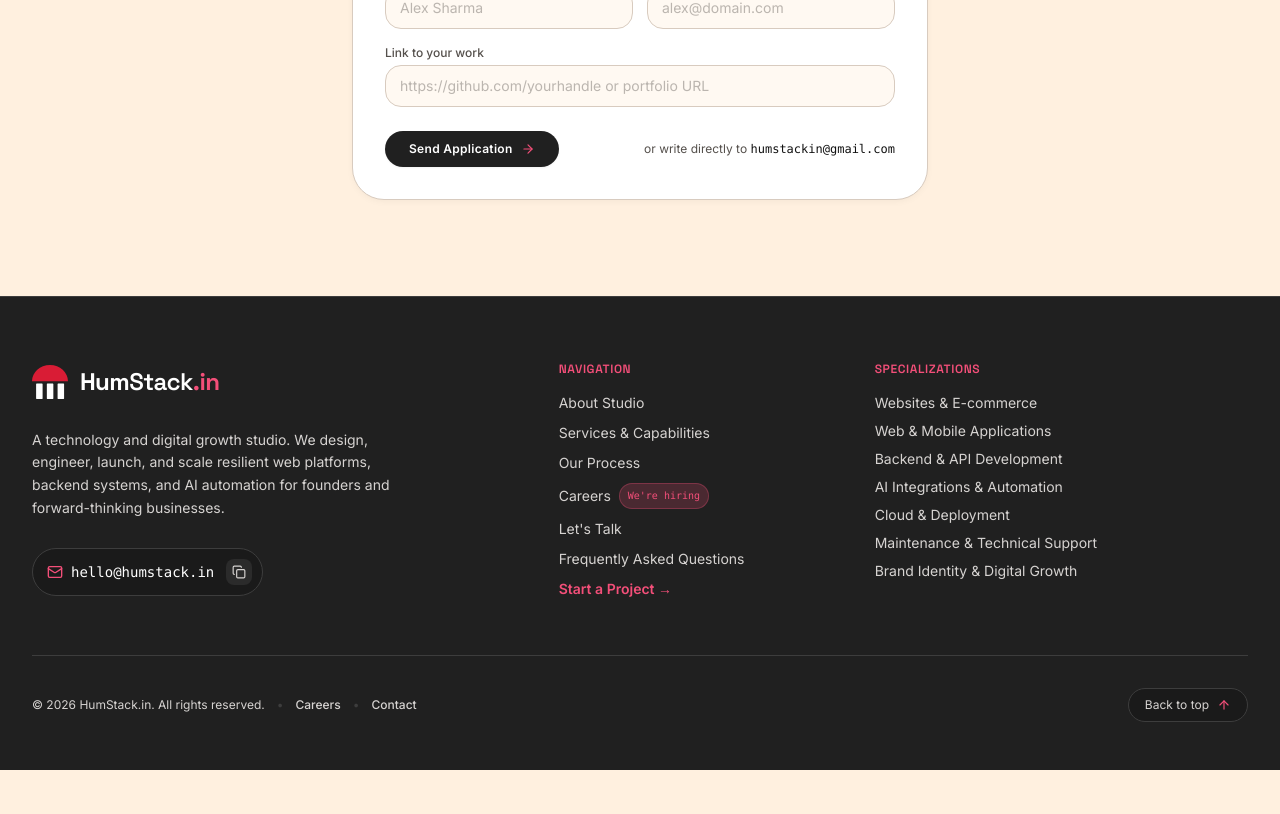
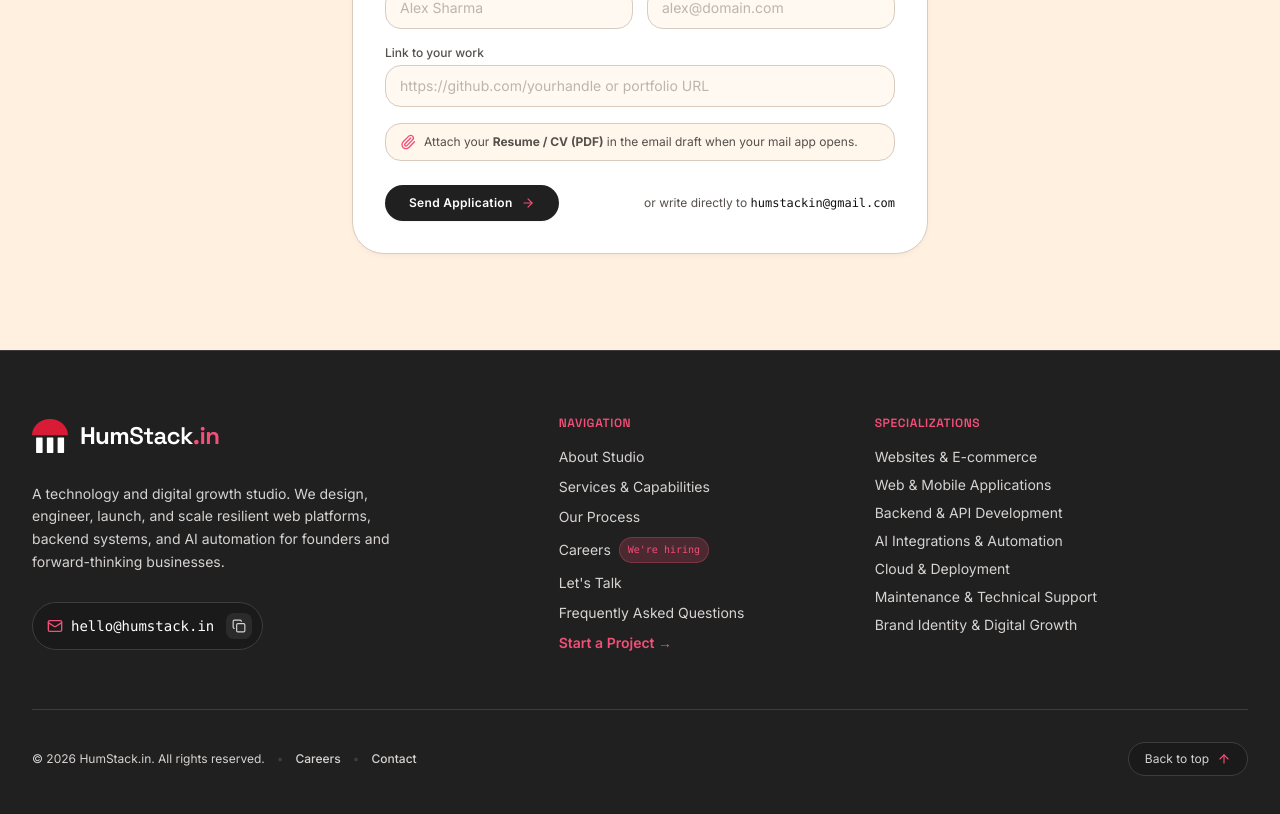
Before and after one commit to Shantanux0/Launch, a React (Vite) app: page /careers in a window 1280 px wide. Shown: the part 2280-3094 px from the top of the page. Before the commit the page ends 3050 px from the top, so only its background shows below. Built offline with nearby package versions, Linux system fonts and the light colour scheme.

Commit message:
Add resume attachment prompt in email draft and careers apply form

```diff
--- a/src/pages/CareersPage.tsx
+++ b/src/pages/CareersPage.tsx
@@ -9,7 +9,8 @@ import {
   Cpu,
   Compass,
   ChevronDown,
-  ChevronUp
+  ChevronUp,
+  Paperclip
 } from 'lucide-react';
 
 interface Role {
@@ -102,7 +103,7 @@ export const CareersPage: React.FC = () => {
   const handleApplyClick = (roleTitle: string) => {
     const subject = encodeURIComponent(`Application: ${roleTitle}`);
     const body = encodeURIComponent(
-      `Hi HumStack team,\n\nI'm applying for the ${roleTitle} role.\n\nName: \nGitHub / Portfolio: \n`
+      `Hi HumStack team,\n\nI'm applying for the ${roleTitle} role.\n\nName: \nGitHub / Portfolio: \n\n[Please attach your Resume / CV (PDF) to this email before sending]\n`
     );
     window.location.href = `mailto:humstackin@gmail.com?subject=${subject}&body=${body}`;
   };
@@ -113,7 +114,7 @@ export const CareersPage: React.FC = () => {
 
     const subject = encodeURIComponent(`Open Track Application: ${name}`);
     const body = encodeURIComponent(
-      `Hi HumStack team,\n\nI would love to explore opportunities with HumStack.\n\nName: ${name}\nEmail: ${email}\nPortfolio / Work Link: ${portfolioLink}\n`
+      `Hi HumStack team,\n\nI would love to explore opportunities with HumStack.\n\nName: ${name}\nEmail: ${email}\nPortfolio / Work Link: ${portfolioLink}\n\n[Attached: Resume / CV (PDF)]\n(Please attach your resume PDF to this email)\n`
     );
     window.location.href = `mailto:humstackin@gmail.com?subject=${subject}&body=${body}`;
 
@@ -340,9 +341,13 @@ export const CareersPage: React.FC = () => {
                   Email Draft Opened!
                 </h3>
                 <p className="text-secondary text-sm max-w-sm mx-auto leading-relaxed">
-                  Your mail app opened with your details prefilled for <strong className="text-primary font-mono">humstackin@gmail.com</strong>. Just press send in your email client!
+                  Your mail app opened addressed to <strong className="text-primary font-mono">humstackin@gmail.com</strong>.
+                  <br />
+                  <span className="inline-block mt-2 font-medium text-coral">
+                    📎 Remember to attach your Resume / CV (PDF) to the email before hitting send!
+                  </span>
                 </p>
-                <div className="pt-1">
+                <div className="pt-2">
                   <button
                     type="button"
                     onClick={() => {
@@ -403,6 +408,14 @@ export const CareersPage: React.FC = () => {
                   />
                 </div>
 
+                {/* Resume Attachment Note */}
+                <div className="flex items-center gap-2 px-3.5 py-2.5 rounded-xl bg-cream/60 border border-cream-border text-xs text-secondary">
+                  <Paperclip className="w-4 h-4 text-coral flex-shrink-0" />
+                  <span>
+                    Attach your <strong>Resume / CV (PDF)</strong> in the email draft when your mail app opens.
+                  </span>
+                </div>
+
                 <div className="pt-2 flex flex-col sm:flex-row sm:items-center justify-between gap-3">
                   <button
                     type="submit"
```
